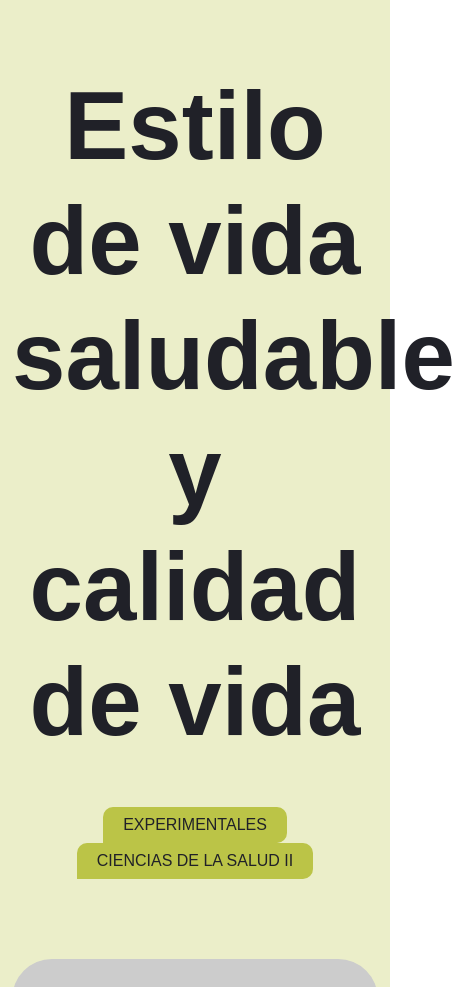
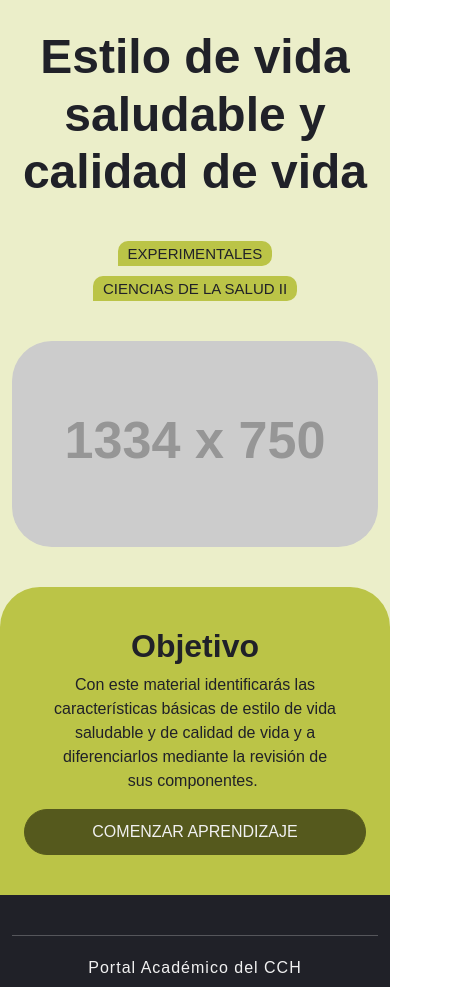
Before and after one commit to davidortuno/oa-estilo-calidad-vida, a plain HTML site: page index.html in a window 390 px wide. Shown: the part 76-1063 px from the top of the page, 455 px wide, since content can reach past the window. Drawn offline with nearby package versions, Linux system fonts and the light colour scheme; placeholder pictures from the web are drawn by us; a web font is replaced by a local one.

Commit message:
Ajuste de estilos y estructura al index

```diff
--- a/css/style.css
+++ b/css/style.css
@@ -47,7 +47,7 @@ h1 {
   font-family: neulis-neue, sans-serif;
   font-weight: 700;
   font-style: normal;
-  font-size: 6rem;
+  font-size: 5rem;
   font-variant-ligatures: none;
   font-feature-settings: "swsh" 1;
 }
@@ -101,7 +101,12 @@ header {
   border-radius: 99999px;
 }
 
-.btn.btn-primary {
+.btn-grande {
+  padding: 10px 20px;
+  border-radius: 99999px;
+}
+
+.btn {
   font-size: 1rem;
 }
 
@@ -146,6 +151,23 @@ header {
   color: var(--blanco-texto);
   background-color: var(--verde-obscuro);
   border-color: var(--verde-obscuro);
+}
+
+.dropdown-item.active,
+.dropdown-item:active {
+  color: var(--blanco-texto);
+  text-decoration: none;
+  background-color: var(--verde-obscuro);
+}
+
+/* .dropdown-item:focus,
+.dropdown-item:hover {
+  color: var(--verde-obscuro);
+  background-color: var(--verde-claro);
+} */
+
+.dropdown-menu.show {
+  border-color: transparent;
 }
 
 
@@ -400,6 +422,10 @@ hr.linea-footer {
 
 @media (max-width: 991px) {
 
+  body {
+    font-size: 1rem;
+  }
+
   .logo-header-pacch img {
     margin-left: 0;
   }
@@ -416,6 +442,22 @@ hr.linea-footer {
     padding: 0;
   }
 
+  /* .btn {
+    font-size: 0.938rem;
+  } */
+
+  .hero-portada {
+    padding-top: 2.5rem;
+    padding-bottom: 2.5rem;
+  }
+
+  .badges-oa-pacch {
+    padding: 40px 0 40px 0;
+    display: flex;
+    flex-direction: column;
+    align-items: center;
+  }
+
   /* .botones-header ul li {
     padding: 1.25rem 0 0 0;
   }
@@ -423,6 +465,35 @@ hr.linea-footer {
   .botones-header ul li a {
     width: 100%;
   } */
+
+  h1 {
+    font-size: 3rem;
+    margin-bottom: 0;
+  }
+
+  h3 {
+    font-size: 2rem;
+    text-transform: capitalize;
+  }
+
+  .badge.pill-verde {
+    font-size: 0.938rem;
+    padding: 0.313rem 0.625rem;
+  }
+
+  .badges-oa-pacch .badge.pill-verde:first-child {
+    margin: 0 0 10px 0;
+  }
+
+  .objetivo-oa-pacch {
+    padding: 40px 12px;
+    text-align: center;
+  }
+
+  .btn-comenzar-mobile {
+    border-radius: 99999px;
+    text-transform: uppercase;
+  }
 }
 
 @media (max-width: 576px) {
--- a/index.html
+++ b/index.html
@@ -38,11 +38,11 @@
 
                     <div class="d-flex align-items-center ms-auto botones-header">
                         <div class="btn-inicio">
-                            <a class="btn btn-verde-claro btn-primary btn-chico" href="#!">Inicio</a>
+                            <a class="btn btn-verde-claro btn-chico" href="#!">Inicio</a>
                         </div>
                         <div class="flex-shrink-0 dropdown">
-                            <a class="btn btn-verde-obscuro btn-primary btn-chico dropdown-toggle" href="#!"
-                                role="button" data-bs-toggle="dropdown" aria-expanded="false">
+                            <a class="btn btn-verde-obscuro btn-chico dropdown-toggle" href="#!" role="button"
+                                data-bs-toggle="dropdown" aria-expanded="false">
                                 Contenidos
                             </a>
                             <ul class="dropdown-menu">
@@ -95,7 +95,7 @@
         </header>
         <section class="container hero-portada">
             <div class="row d-flex justify-content-center align-items-center">
-                <div class="col-lg-10">
+                <div class="col-lg-12">
                     <h1>Estilo de vida saludable
                         y calidad de vida</h1>
                     <div class="badges-oa-pacch">
@@ -111,10 +111,12 @@
         </section>
         <section class="objetivo-oa-pacch">
             <div class="container">
-                <div class="col-lg-12">
+                <div class="col-lg-8">
                     <h3>Objetivo</h3>
                     <p>Con este material identificarás las características básicas de estilo de vida saludable y
                         de calidad de vida y a diferenciarlos mediante la revisión de sus componentes. </p>
+                    <a class="btn btn-verde-obscuro btn-grande d-lg-none w-100">Comenzar
+                        aprendizaje</a>
                 </div>
             </div>
         </section>
```
